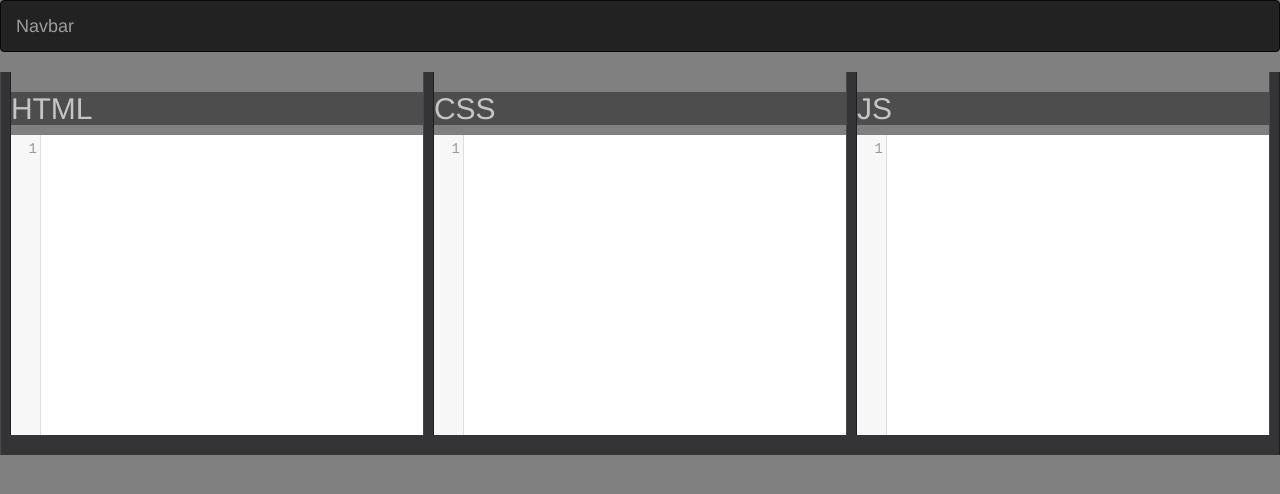
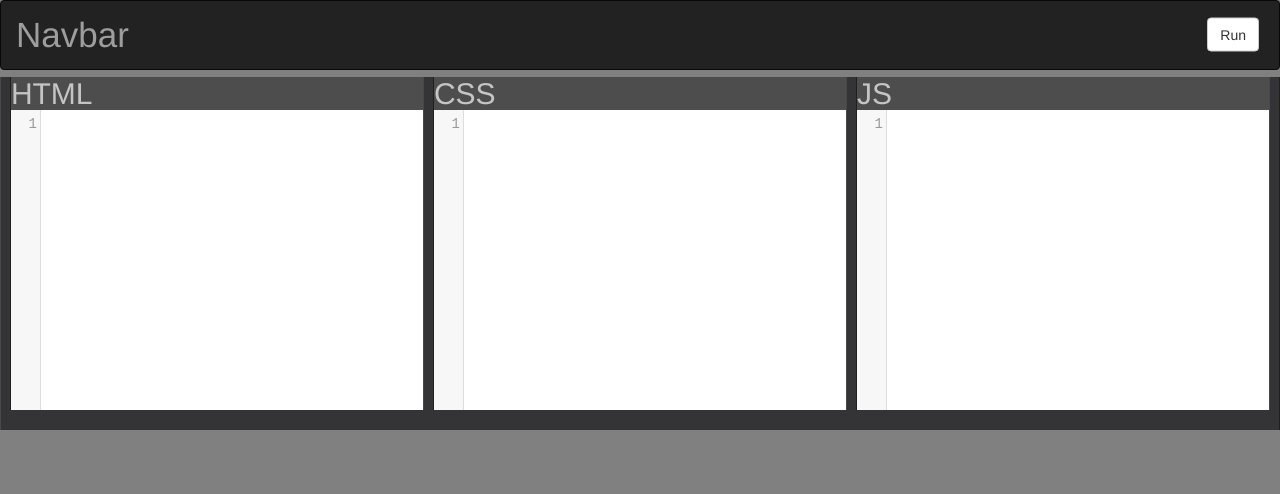
Before and after one commit to mdnight/codefun, a website built with webpack: page app/index.html in a window 1280 px wide. Built offline with nearby package versions, Linux system fonts and the light colour scheme.

Commit message:
basic frontend

```diff
--- a/app/index.html
+++ b/app/index.html
@@ -6,13 +6,16 @@
     <script src="../dist/bundle.js"></script>
 </head>
 <body>
-    <nav class="navbar navbar-inverse navbar-expand-lg">
-        <a class="navbar-brand" href="#">Navbar</a>
-    </nav>
+    <div class="wrapper">
+        <nav class="navbar navbar-inverse navbar-expand-lg">
+            <a class="navbar-brand" href="#">Navbar</a>
+            <button id="run-button" type="button" class="btn btn-default navbar-btn">Run</button>
+        </nav>
+    </div>
     <div class="page-wrap">
         <div class="boxes">
             <div class="top-boxes">
-                <div class="editor-resizer" title="Drag to resize"></div>
+                <div class="editor-resizer outer-resizer" title="Drag to resize"></div>
                 <div id="box-html" class="box box-html" data-type="html">
                     <div class="powers">
                         <div class="editor-actions-left">
@@ -63,7 +66,7 @@
                         <div id="editor-js"></div>
                     </div>
                 </div>
-                <div class="editor-resizer" title="Drag to resize"></div>
+                <div class="editor-resizer outer-resizer" title="Drag to resize"></div>
             </div>
             <div class="resizer"></div>
         </div>
--- a/app/sass/main.scss
+++ b/app/sass/main.scss
@@ -1,25 +1,40 @@
-body {
-    background: gray;
+@mixin align-center($font-size, $position, $translate-y) {
+    font-size: $font-size;
+    position: $position;
+    top: 50%;
+    transform: translateY($translate-y);
 }
 
+body {
+    .navbar {
+        margin-bottom: 0px;
+    }
+    background: gray;
+
     .wrapper {
-    display: block;
+        position: relative;
+        width: auto;
         color: #c5c5c5;
-    .header {
-        height: 70px;
-        h1 {
-            position: relative;
-            top: 50%;
-            transform: translateY(-50%);
+        .navbar {
+            min-height: 70px;
+            #run-button {
+                float: right;
+                margin-right: 20px;
+                @include align-center(inherit, relative, 25%);
             }
+        }
+        .navbar-brand {
+            @include align-center(35px, absolute, -50%);
         }
     }
 
     .page-wrap {
+        position: relative;
         display: block;
         width: auto;
         .boxes .top-boxes {
             display: table;
+            margin-top: 7px;
             .box{
                 .box-editor-title span {
                     width: inherit;
@@ -42,10 +57,19 @@ body {
                 border-left:1px solid rgba(255,255,255,0.1);
                 border-right:1px solid rgba(0,0,0,0.4);
             }
+            .outer-resizer {
+                cursor: auto;
+            }
         }
         .powers {
+            position: relative;
             background: rgba(0,0,0,0.4);
             color: #c5c5c5;
+            h2 {
+                position: relative;
+                margin-top: 0px;
+                margin-bottom: 0px;
+            }
         }
         .resizer {
             display: inherit;
@@ -60,8 +84,15 @@ body {
     }
 
     .output-container {
+        position: relative;
         width: auto;
         .output-sizer {
+            height: 50px;
+            .result-div {
+
+            }
+            //background: rgba(0,0,0,0.4);;
 
         }
     }
+}
```
Lines whose indentation alone changed are shown as unchanged.
